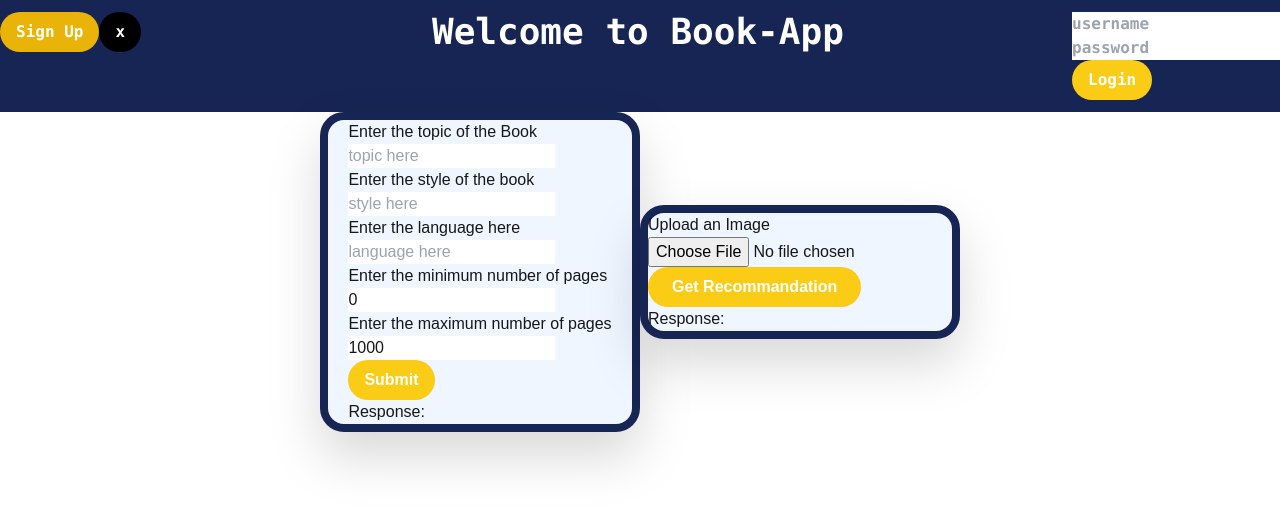
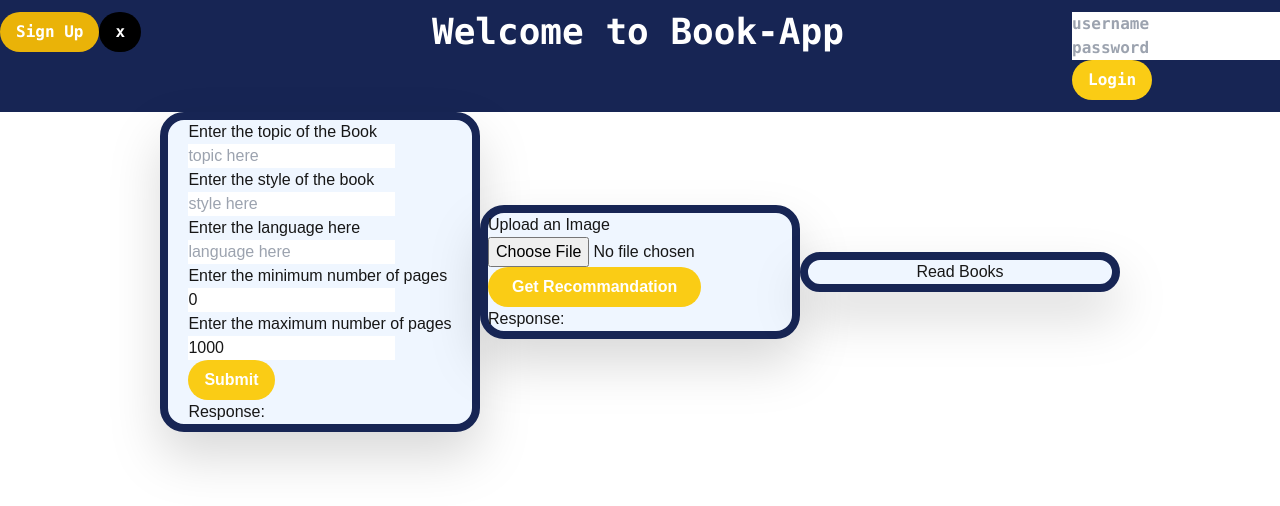
Before and after one commit to Hackathon-Book-App/book-app, a Next.js app in the folder frontend/: page / in a window 1280 px wide. Shown: the top 506 px of the page. Built offline with nearby package versions, Linux system fonts and the light colour scheme.

Commit message:
add UserReadBook component

```diff
--- /dev/null
+++ b/frontend/app/components/user_read_books.tsx
@@ -0,0 +1,36 @@
+import { useState } from "react"
+
+export default function UserReadBooks(){
+    //const [readBooks,setreadBooks]=useState("")
+    //var [isLogged,setisLogged]=useState(true)
+
+    const [readBooks,setReadBooks]=useState("")
+    async function GetReadBooks(){
+        const tokenType = localStorage.getItem('Token Type');
+        const accessToken = localStorage.getItem('Access Token');
+        fetch('http://localhost:8000/getUserBooks',{
+                method:'POST',
+                headers:{"content-type":"application/json",
+                        "Authorization":tokenType??""+accessToken??""
+                },
+                body: null
+        })
+        .then(response=>response.json())
+        .then(data=>setReadBooks(data))
+        .catch(error=>setReadBooks("eroroaer")
+        )}
+
+    //if(isLogged==true)
+        return(
+            <>
+                <div className="w-30 drop-shadow-2xl border-blue-950
+                                rounded-3xl border-8 bg-blue-50 h-auto w-80
+                                flex items-center justify-center">
+                    <p>Read Books</p>
+
+                    <p onLoadStart={GetReadBooks} onLoad={GetReadBooks}>{readBooks}</p>
+
+                </div>
+            </>
+        )
+    }
--- a/frontend/app/page.tsx
+++ b/frontend/app/page.tsx
@@ -2,6 +2,7 @@
 import SearchBooks from "./components/search_books"
 import Header from "./components/header";
 import GetImage from "./components/get_image";
+import UserReadBooks from "./components/user_read_books";
 
 export default function Home() {
     return(
@@ -13,7 +14,10 @@ export default function Home() {
                 <SearchBooks/>
 
                 <GetImage/>
+
+                <UserReadBooks/>
             </div>
+
         </>
 
     )
```
